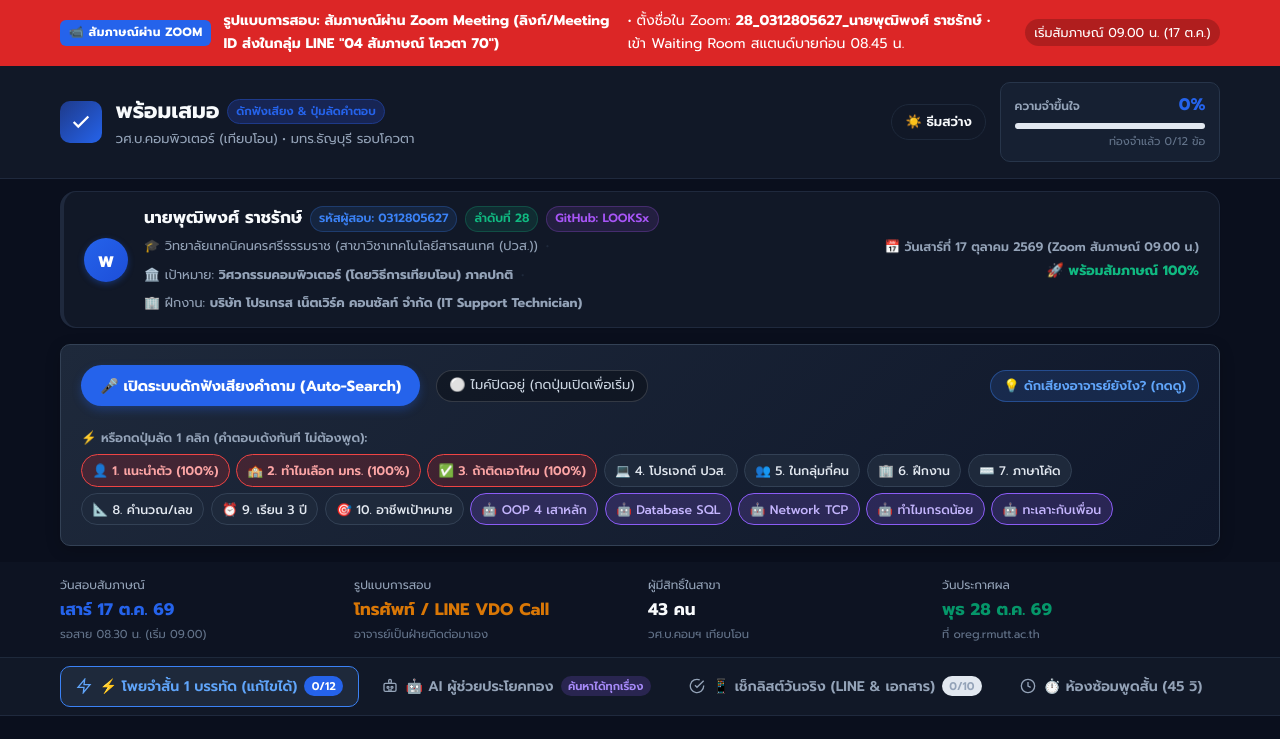
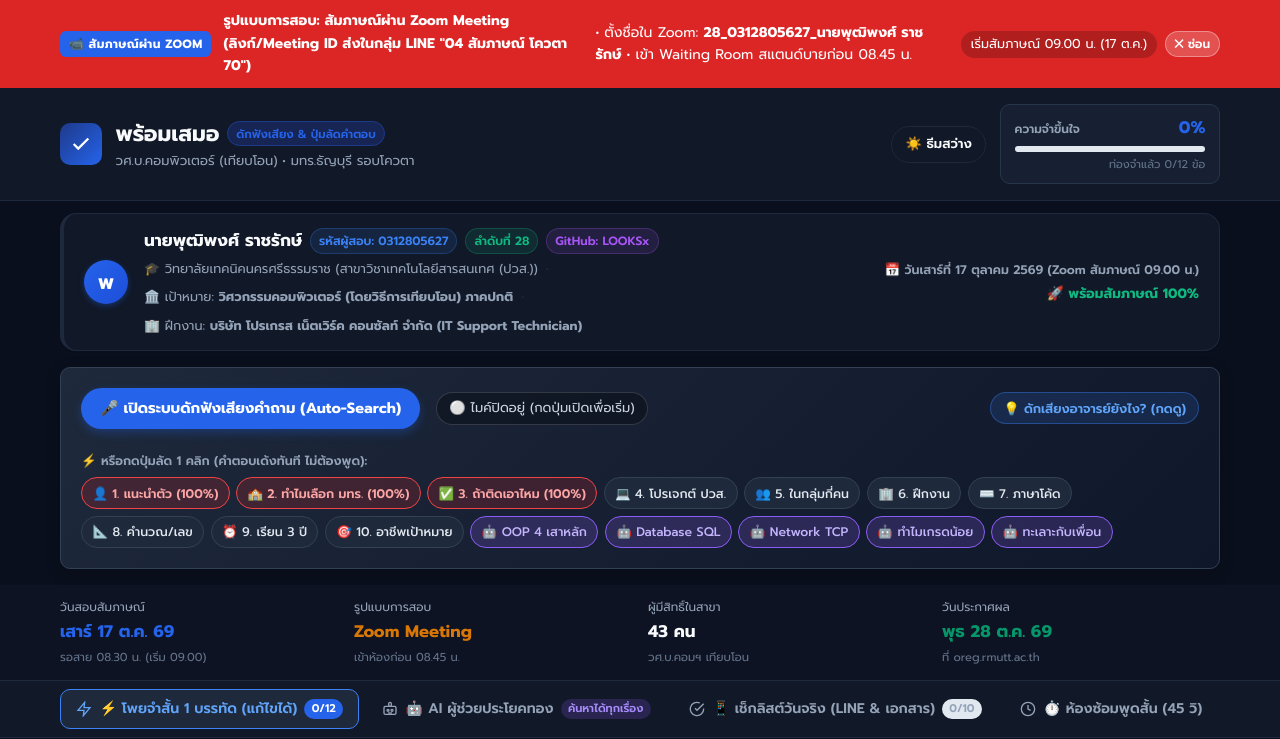
Before and after one commit to LOOKSx/take-a-test, an Angular app: page / in a window 1280 px wide. Shown: the top 739 px of the page. Built offline with nearby package versions, Linux system fonts and the light colour scheme.

Commit message:
feat: add dismissible urgent banner and update summary strip to Zoom meeting

```diff
--- a/src/app/app.css
+++ b/src/app/app.css
@@ -177,11 +177,33 @@
   flex: 1;
 }
 
+.urgent-right-group {
+  display: flex;
+  align-items: center;
+  gap: 0.5rem;
+}
+
 .urgent-time {
   font-size: 0.8rem;
   background: rgba(0, 0, 0, 0.2);
   padding: 0.2rem 0.6rem;
   border-radius: var(--radius-full);
+}
+
+.btn-dismiss-banner {
+  background: rgba(255, 255, 255, 0.2);
+  color: #ffffff;
+  border: 1px solid rgba(255, 255, 255, 0.35);
+  font-size: 0.75rem;
+  font-weight: 600;
+  padding: 0.2rem 0.55rem;
+  border-radius: var(--radius-full);
+  cursor: pointer;
+  transition: all var(--transition-fast);
+}
+
+.btn-dismiss-banner:hover {
+  background: rgba(255, 255, 255, 0.35);
 }
 
 /* 2. APP HEADER */
--- a/src/app/app.html
+++ b/src/app/app.html
@@ -1,5 +1,6 @@
 <div class="app-layout" [class.dark-theme]="isDarkMode()">
   <!-- TOP URGENT ZOOM INTERVIEW BANNER -->
+  @if (showUrgentBanner()) {
     <aside class="urgent-banner">
       <div class="container urgent-container">
         <div class="urgent-badge" style="background: #2563eb; color: #fff;">📹 สัมภาษณ์ผ่าน Zoom</div>
@@ -7,9 +8,13 @@
           <strong>รูปแบบการสอบ: สัมภาษณ์ผ่าน Zoom Meeting (ลิงก์/Meeting ID ส่งในกลุ่ม LINE "04 สัมภาษณ์ โควตา 70")</strong>
           <span>• ตั้งชื่อใน Zoom: <strong>28_0312805627_นายพุฒิพงศ์ ราชรักษ์</strong> • เข้า Waiting Room สแตนด์บายก่อน 08.45 น.</span>
         </div>
+        <div class="urgent-right-group">
           <span class="urgent-time">เริ่มสัมภาษณ์ 09.00 น. (17 ต.ค.)</span>
+          <button type="button" class="btn-dismiss-banner" (click)="showUrgentBanner.set(false)" title="ซ่อนแถบนี้เพื่อเพิ่มพื้นที่หน้าจอ">✕ ซ่อน</button>
+        </div>
       </div>
     </aside>
+  }
 
   <!-- APP HEADER -->
   <header class="app-header">
@@ -323,8 +328,8 @@
       </div>
       <div class="strip-item">
         <span class="strip-label">รูปแบบการสอบ</span>
-        <strong class="strip-val text-accent">โทรศัพท์ / LINE VDO Call</strong>
-        <span class="strip-sub">อาจารย์เป็นฝ่ายติดต่อมาเอง</span>
+        <strong class="strip-val text-accent">Zoom Meeting</strong>
+        <span class="strip-sub">เข้าห้องก่อน 08.45 น.</span>
       </div>
       <div class="strip-item">
         <span class="strip-label">ผู้มีสิทธิ์ในสาขา</span>
--- a/src/app/app.ts
+++ b/src/app/app.ts
@@ -415,6 +415,7 @@
 
   // Theme Mode (Dark Theme as primary request)
   isDarkMode = signal<boolean>(true);
+  showUrgentBanner = signal<boolean>(true);
 
   // Navigation & View Mode
   activeTab = signal<'cheat' | 'ai-assistant' | 'checklist' | 'mock' | 'official'>('cheat');
```
Lines whose indentation alone changed are shown as unchanged.
